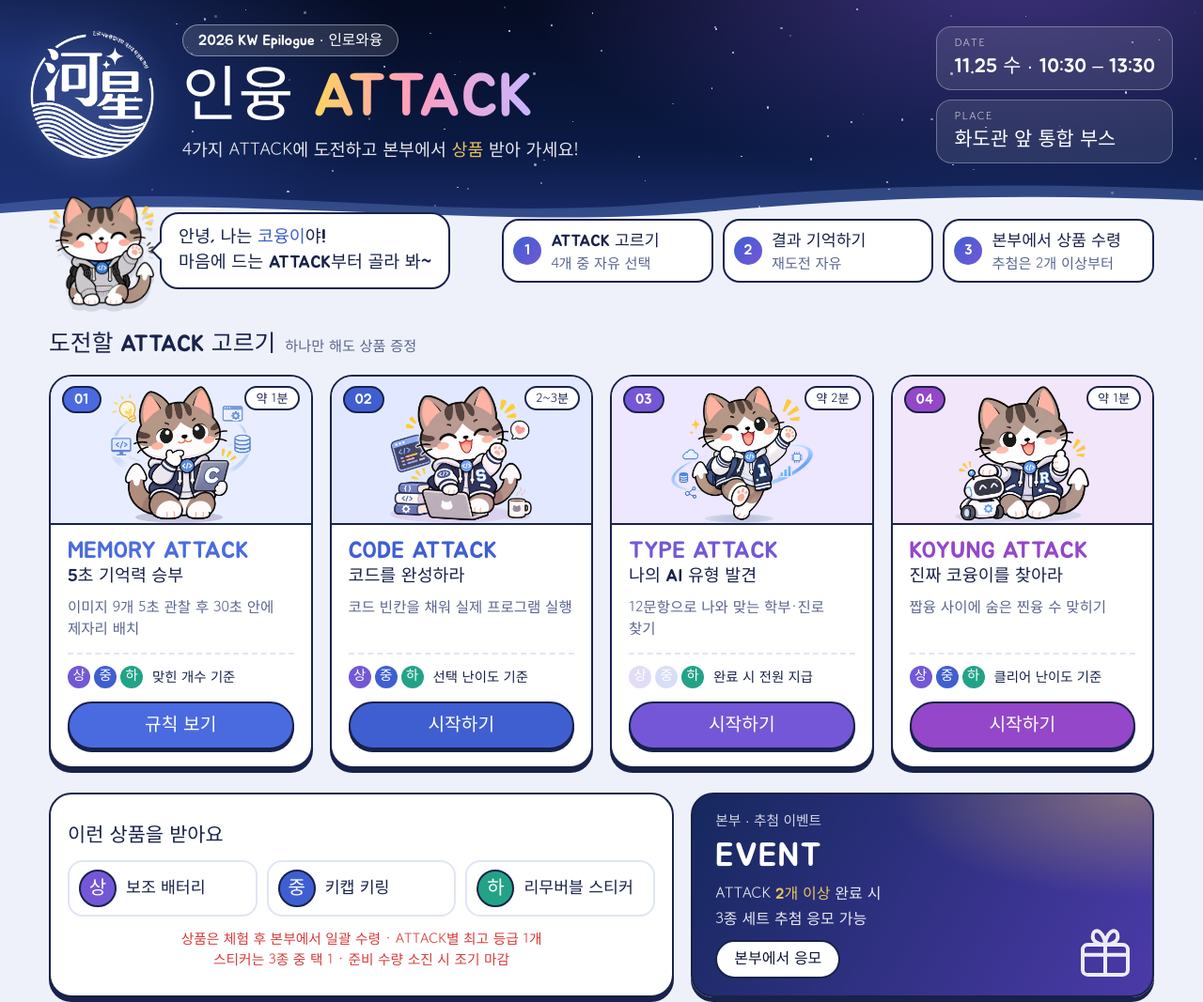
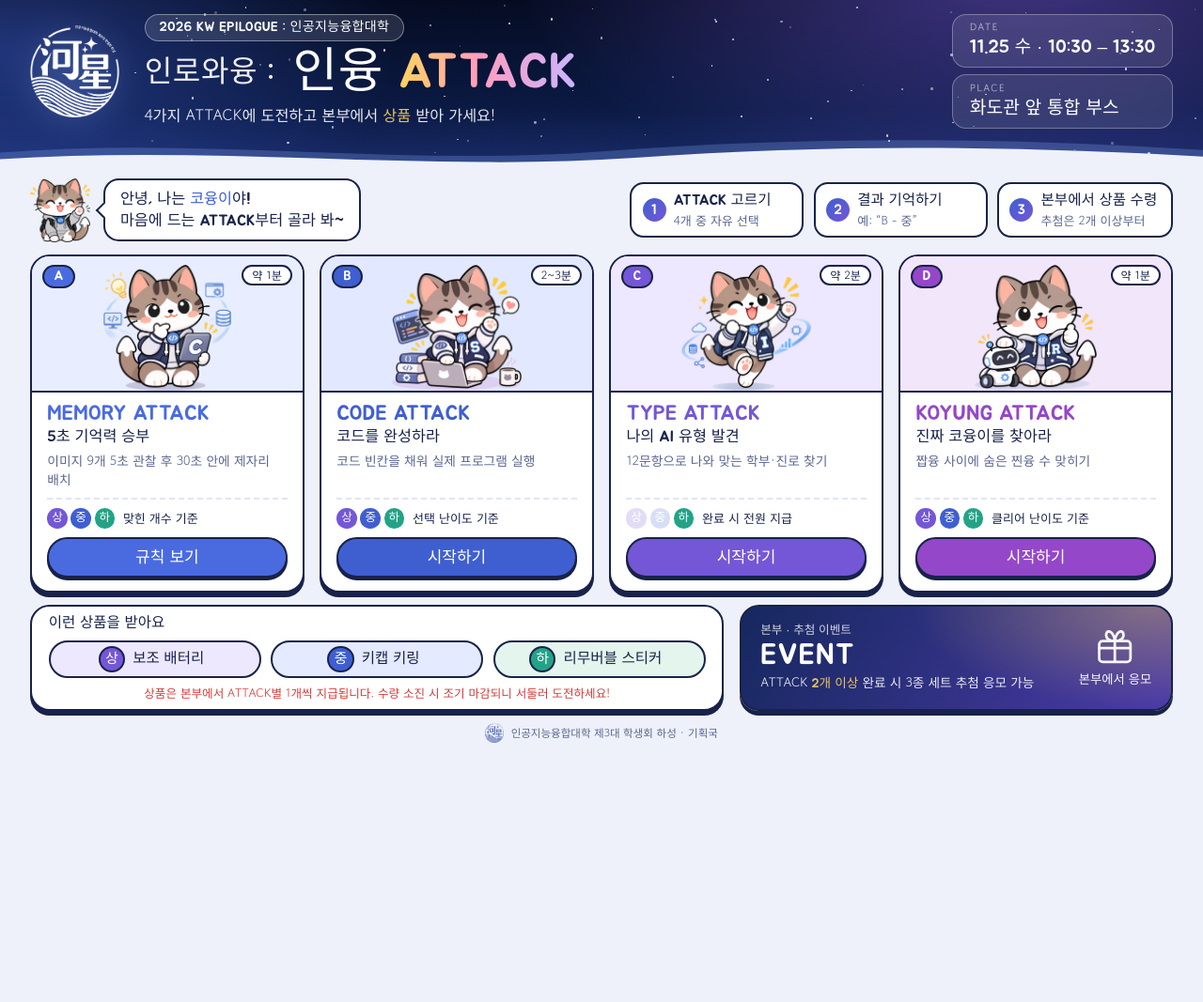
Before and after one commit to choikan/KW-AI-Booth, a plain HTML site: page index.html in a window 1280 px wide. Shown: the top 1067 px of the page at 94% size. After the commit the page ends 800 px from the top, so only its background shows below. Drawn offline with Linux system fonts and the light colour scheme; a web font is replaced by a local one.

Commit message:
26-11-22.02

```diff
--- a/index.html
+++ b/index.html
@@ -9,122 +9,126 @@
 <link rel="preconnect" href="https://fonts.googleapis.com">
 <link rel="preconnect" href="https://fonts.gstatic.com" crossorigin>
 <link href="https://fonts.googleapis.com/css2?family=Jua&family=Gowun+Dodum&display=swap" rel="stylesheet">
-<link rel="stylesheet" href="assets/common.css">
+<style>
+/* 표지용 둥근 글씨체: 카페24 써라운드 (무료 폰트, 안 불러와지면 Jua로 표시) */
+@font-face{font-family:"Cafe24Ssurround";src:url("https://fastly.jsdelivr.net/gh/projectnoonnu/noonfonts_2105_2@1.0/Cafe24Ssurround.woff") format("woff");font-weight:normal;font-display:swap}
+</style>
+<link rel="stylesheet" href="assets/common.css?v=1122">
 <style>
 *,*::before,*::after{box-sizing:border-box}
-html,body{min-height:100%}
-body{margin:0;background:var(--bg);color:var(--ink);font-family:"Gowun Dodum","Apple SD Gothic Neo","Malgun Gothic",system-ui,sans-serif;line-height:1.55;-webkit-tap-highlight-color:transparent}
+/* 화면 높이에 맞춰 전체 크기가 같이 줄고 늘어나요 (rem 기준) */
+html{font-size:clamp(11px,1.85vh,17px)}
+body{margin:0;background:var(--bg);color:var(--ink);font-family:"Gowun Dodum","Apple SD Gothic Neo","Malgun Gothic",system-ui,sans-serif;line-height:1.5;-webkit-tap-highlight-color:transparent}
 h1,h2,h3,.jua{font-family:"Jua","Apple SD Gothic Neo",sans-serif;font-weight:400}
+.page{min-height:100vh;display:flex;flex-direction:column}
 
 /* ---------- 밤하늘 헤더 ---------- */
-.sky{position:relative;overflow:hidden;color:#fff;padding:26px 32px 66px;
+.sky{position:relative;overflow:hidden;color:#fff;flex:none;padding:1rem 2.5vw 2.9rem;
   background:radial-gradient(900px 420px at 85% -20%,rgba(116,87,214,.55),transparent 60%),radial-gradient(700px 380px at 0% 30%,rgba(63,95,209,.45),transparent 60%),linear-gradient(180deg,#050C22 0%,#0B1A44 65%,#1A2C6B 100%)}
 .stars{position:absolute;inset:0;pointer-events:none}
 .stars i{position:absolute;border-radius:50%;background:#fff;opacity:.8;animation:tw 3s ease-in-out infinite}
 @keyframes tw{50%{opacity:.25}}
-.sky-in{position:relative;max-width:1240px;margin:0 auto;display:flex;align-items:center;gap:30px}
-.logo{width:132px;height:auto;flex:none;filter:drop-shadow(0 0 18px rgba(141,178,255,.45))}
+.sky-in{position:relative;max-width:1480px;margin:0 auto;display:flex;align-items:center;gap:1.8rem}
+.logo{height:6.6rem;width:auto;flex:none;filter:drop-shadow(0 0 18px rgba(141,178,255,.45))}
 .title{flex:1;min-width:0}
-.pill{display:inline-block;font-family:"Jua",sans-serif;font-size:.98rem;padding:4px 16px;border-radius:999px;background:rgba(255,255,255,.12);border:1.5px solid rgba(255,255,255,.4)}
-.sky h1{font-size:4rem;line-height:1;margin:12px 0 8px;letter-spacing:.01em}
+.pill{display:inline-block;font-family:"Cafe24Ssurround","Jua",sans-serif;letter-spacing:.02em;font-size:.95rem;padding:.2rem 1rem;border-radius:999px;background:rgba(255,255,255,.12);border:1.5px solid rgba(255,255,255,.4)}
+.sky h1{font-family:"Cafe24Ssurround","Jua",sans-serif;font-size:3.5rem;line-height:1.05;margin:.45rem 0 .35rem;letter-spacing:.01em}
+.sky h1 .pre{font-size:.62em;opacity:.92;vertical-align:.18em;margin-right:.1em}
 .sky h1 em{font-style:normal;background:linear-gradient(90deg,#FFD45C,#FF9DBE 45%,#C9B5FF);-webkit-background-clip:text;background-clip:text;color:transparent}
-.sky p{margin:0;opacity:.9;font-size:1.15rem}
-.sky p b{font-family:"Jua",sans-serif;font-weight:400;color:#FFD45C}
-.info{display:flex;flex-direction:column;gap:10px;flex:none}
-.info div{background:rgba(255,255,255,.1);border:1.5px solid rgba(255,255,255,.3);border-radius:16px;padding:8px 18px;min-width:230px}
+.sky p{margin:0;opacity:.9;font-size:1.1rem}
+.sky p b{font-family:"Cafe24Ssurround","Jua",sans-serif;font-weight:400;color:#FFD45C}
+.info{display:flex;flex-direction:column;gap:.5rem;flex:none}
+.info div{background:rgba(255,255,255,.1);border:1.5px solid rgba(255,255,255,.3);border-radius:1rem;padding:.35rem 1.2rem;min-width:15rem}
 .info small{display:block;font-size:.72rem;opacity:.7;letter-spacing:.12em}
 .info b{font-family:"Jua",sans-serif;font-weight:400;font-size:1.3rem}
-.wave{position:absolute;left:0;right:0;bottom:-1px;height:56px;display:block}
+.wave{position:absolute;left:0;bottom:-1px;width:100%;height:2.6rem;display:block}
 
 /* ---------- 본문 ---------- */
-.wrap{max-width:1240px;margin:-34px auto 0;padding:0 32px 40px;position:relative}
-.intro{display:grid;grid-template-columns:minmax(0,1fr) minmax(0,1.5fr);gap:20px;align-items:center;margin-bottom:22px}
-.hello{display:flex;align-items:center;gap:6px}
-.hello img{width:112px;height:auto;flex:none;filter:drop-shadow(0 6px 0 rgba(24,34,74,.12))}
-.say{position:relative;background:var(--surface);border:2.5px solid var(--line);border-radius:20px;padding:12px 18px;font-family:"Jua",sans-serif;font-size:1.15rem;line-height:1.45}
-.say::after{content:"";position:absolute;left:-9px;top:50%;margin-top:-7px;width:14px;height:14px;background:var(--surface);border-left:2.5px solid var(--line);border-bottom:2.5px solid var(--line);transform:rotate(45deg)}
+.wrap{flex:1;min-height:0;width:100%;max-width:calc(1480px + 5vw);margin:0 auto;padding:.7rem 2.5vw .6rem;display:flex;flex-direction:column;gap:.9rem}
+.intro{flex:none;display:flex;align-items:center;justify-content:space-between;gap:1.5rem}
+.hello{display:flex;align-items:center;gap:.9rem;flex:none}
+.hello img{height:4.6rem;width:auto;flex:none}
+.say{position:relative;background:var(--surface);border:2.5px solid var(--line);border-radius:1.1rem;padding:.6rem 1.1rem;font-family:"Jua",sans-serif;font-size:1.1rem;line-height:1.4;white-space:nowrap}
+.say::after{content:"";position:absolute;left:-.5rem;top:50%;margin-top:-.42rem;width:.84rem;height:.84rem;background:var(--surface);border-left:2.5px solid var(--line);border-bottom:2.5px solid var(--line);transform:rotate(45deg)}
 .say b{color:var(--blue);font-weight:400}
-.steps{list-style:none;margin:0;padding:0;display:grid;grid-template-columns:repeat(3,1fr);gap:10px;counter-reset:s}
-.steps li{counter-increment:s;background:var(--surface);border:2.5px solid var(--line);border-radius:18px;padding:10px 12px 10px 50px;position:relative;font-size:.95rem;line-height:1.35;min-height:64px;display:flex;flex-direction:column;justify-content:center}
-.steps li::before{content:counter(s);position:absolute;left:10px;top:50%;margin-top:-15px;width:30px;height:30px;border-radius:50%;background:var(--grad);color:#fff;font-family:"Jua",sans-serif;display:flex;align-items:center;justify-content:center}
-.steps b{display:block;font-family:"Jua",sans-serif;font-weight:400;font-size:1.08rem;color:var(--ink)}
-.steps span{color:var(--muted)}
+.steps{list-style:none;margin:0;padding:0;display:flex;gap:.7rem;counter-reset:s;flex:none}
+.steps li{counter-increment:s;background:var(--surface);border:2.5px solid var(--line);border-radius:1rem;padding:.5rem 1rem .5rem 3rem;position:relative;line-height:1.3;min-width:12.5rem}
+.steps li::before{content:counter(s);position:absolute;left:.75rem;top:50%;margin-top:-.85rem;width:1.7rem;height:1.7rem;border-radius:50%;background:var(--grad);color:#fff;font-family:"Jua",sans-serif;display:flex;align-items:center;justify-content:center}
+.steps b{display:block;font-family:"Jua",sans-serif;font-weight:400;font-size:1.05rem;color:var(--ink)}
+.steps span{color:var(--muted);font-size:.88rem}
 
-.sec{display:flex;flex-wrap:wrap;align-items:baseline;column-gap:10px;row-gap:2px;margin:0 0 12px}
-.sec h2{margin:0;font-size:1.55rem}
-.sec span{color:var(--muted);font-size:.95rem}
-
-.zones{display:grid;grid-template-columns:repeat(4,1fr);gap:18px}
-.zone{--c:var(--blue);--soft-c:#E4E9FF;display:flex;flex-direction:column;text-decoration:none;color:var(--ink);background:var(--surface);border:2.5px solid var(--line);border-radius:24px;overflow:hidden;box-shadow:0 5px 0 var(--line);transition:transform .12s,box-shadow .12s}
+.zones{flex:1;min-height:0;display:grid;grid-template-columns:repeat(4,1fr);gap:1.1rem}
+.zone{--c:var(--blue);--soft-c:#E4E9FF;min-height:0;display:flex;flex-direction:column;text-decoration:none;color:var(--ink);background:var(--surface);border:2.5px solid var(--line);border-radius:1.4rem;overflow:hidden;box-shadow:0 5px 0 var(--line);transition:transform .12s,box-shadow .12s}
 .zone:hover{transform:translateY(-4px);box-shadow:0 9px 0 var(--line)}
 .zone:active{transform:translateY(5px);box-shadow:0 0 0 var(--line)}
 .zone:focus-visible{outline:4px solid var(--violet);outline-offset:4px}
-.zone .pic{position:relative;height:158px;display:flex;align-items:flex-end;justify-content:center;border-bottom:2.5px solid var(--line);background:var(--soft-c)}
-.zone .pic img{height:146px;width:auto;max-width:86%;object-fit:contain}
-.zone .num{position:absolute;left:12px;top:10px;font-family:"Jua",sans-serif;font-size:.95rem;color:#fff;background:var(--c);border:2px solid var(--line);border-radius:999px;padding:1px 11px}
-.zone .time{position:absolute;right:12px;top:10px;font-size:.82rem;background:var(--surface);border:2px solid var(--line);border-radius:999px;padding:1px 10px}
-.zone .body{flex:1;display:flex;flex-direction:column;padding:14px 18px 18px}
-.zone .en{font-family:"Jua",sans-serif;font-size:1.55rem;line-height:1.1;color:var(--c);letter-spacing:.01em}
-.zone h3{font-size:1.15rem;line-height:1.3;margin:2px 0 8px}
-.zone p{margin:0 0 14px;color:var(--muted);font-size:.97rem;line-height:1.5}
-.zone .gift{margin-top:auto;display:flex;align-items:center;gap:10px;padding-top:12px;border-top:2px dashed var(--soft);font-size:.9rem;color:var(--ink)}
-.zone .gift .chips{display:flex;gap:4px;flex:none}
-.gift .off{opacity:.2}
-.zone .gift i{font-style:normal;font-family:"Jua",sans-serif;font-size:.9rem;color:#fff;width:24px;height:24px;border-radius:50%;display:inline-flex;align-items:center;justify-content:center}
-.gift .g3{background:var(--violet)} .gift .g2{background:var(--blue)} .gift .g1{background:var(--ok)}
-.zone .btn{padding-top:14px}
-.zone .btn span{display:block;text-align:center;font-family:"Jua",sans-serif;font-size:1.2rem;color:#fff;background:var(--c);border:2.5px solid var(--line);border-radius:999px;padding:9px;box-shadow:0 3px 0 var(--line)}
+.zone .pic{position:relative;flex:1;min-height:5rem;display:flex;align-items:flex-end;justify-content:center;border-bottom:2.5px solid var(--line);background:var(--soft-c);padding-top:.6rem}
+.zone .pic img{height:100%;max-height:15rem;width:auto;max-width:86%;object-fit:contain}
+.zone .num{position:absolute;left:.75rem;top:.6rem;font-family:"Jua",sans-serif;font-size:.95rem;color:#fff;background:var(--c);border:2px solid var(--line);border-radius:999px;padding:0 .7rem}
+.zone .time{position:absolute;right:.75rem;top:.6rem;font-size:.82rem;background:var(--surface);border:2px solid var(--line);border-radius:999px;padding:0 .6rem}
+.zone .body{flex:none;display:flex;flex-direction:column;padding:.7rem 1.1rem .9rem}
+.zone .en{font-family:"Jua",sans-serif;font-size:1.5rem;line-height:1.1;color:var(--c);letter-spacing:.01em}
+.zone h3{font-size:1.1rem;line-height:1.3;margin:.15rem 0 .35rem}
+.zone p{margin:0 0 .6rem;color:var(--muted);font-size:.93rem;line-height:1.45;min-height:2.9em}
+.zone .gift{display:flex;align-items:center;gap:.6rem;padding-top:.65rem;border-top:2px dashed var(--soft);font-size:.88rem;color:var(--ink)}
+.zone .gift .chips{display:flex;gap:.25rem;flex:none}
+.zone .gift i{font-style:normal;font-family:"Jua",sans-serif;font-size:.85rem;color:#fff;width:1.45rem;height:1.45rem;border-radius:50%;display:inline-flex;align-items:center;justify-content:center}
+.gift .g3{background:var(--violet)} .gift .g2{background:var(--blue)} .gift .g1{background:var(--ok)} .gift .off{opacity:.2}
+.zone .btn{padding-top:.65rem}
+.zone .btn span{display:block;text-align:center;font-family:"Jua",sans-serif;font-size:1.15rem;color:#fff;background:var(--c);border:2.5px solid var(--line);border-radius:999px;padding:.45rem;box-shadow:0 3px 0 var(--line)}
 .za{--c:#4A6BE0;--soft-c:#E8EEFF} .zb{--c:var(--blue);--soft-c:#E2E8FF}
 .zc{--c:var(--violet);--soft-c:#EDE7FF} .zd{--c:#9447C9;--soft-c:#F2E6FB}
 
-.bottom{display:grid;grid-template-columns:minmax(0,1.35fr) minmax(0,1fr);gap:18px;margin-top:26px;align-items:stretch}
-.prizes{display:flex;flex-direction:column;justify-content:center;background:var(--surface);border:2.5px solid var(--line);border-radius:24px;padding:16px 18px;box-shadow:0 5px 0 var(--line)}
-.prizes h2{margin:0 0 10px;font-size:1.3rem}
-.plist span{min-width:0}
-.plist{display:grid;grid-template-columns:repeat(3,1fr);gap:10px}
-.plist div{display:flex;align-items:center;gap:10px;border:2px solid var(--soft);border-radius:16px;padding:8px 10px}
-.plist i{flex:none;font-style:normal;font-family:"Jua",sans-serif;font-size:1.25rem;color:#fff;width:40px;height:40px;border-radius:50%;display:flex;align-items:center;justify-content:center;border:2px solid var(--line)}
-.plist b{display:block;font-family:"Jua",sans-serif;font-weight:400;font-size:1.08rem;line-height:1.2}
-.plist small{color:var(--muted);font-size:.8rem}
-.prizes .fine{margin:12px 0 0;text-align:center;font-size:.92rem;line-height:1.5;color:#D93A3A}
+.bottom{flex:none;display:grid;grid-template-columns:minmax(0,1.6fr) minmax(0,1fr);gap:1.1rem;align-items:stretch}
+.prizes{display:flex;flex-direction:column;justify-content:center;gap:.5rem;background:var(--surface);border:2.5px solid var(--line);border-radius:1.4rem;padding:.65rem 1.2rem .6rem;box-shadow:0 5px 0 var(--line)}
+.prizes h2{margin:0;font-size:1.05rem;line-height:1.2}
+.plist{display:grid;grid-template-columns:repeat(3,1fr);gap:.7rem}
+.plist div{--pc:var(--ok);--ps:#E3F5EC;display:flex;align-items:center;justify-content:center;gap:.55rem;background:var(--ps);border:2px solid var(--line);border-radius:999px;padding:.3rem .8rem .3rem .3rem}
+.plist .pv{--pc:var(--violet);--ps:#EEE8FF} .plist .pb{--pc:var(--blue);--ps:#E4EAFF}
+.plist i{flex:none;font-style:normal;font-family:"Jua",sans-serif;font-size:1rem;color:#fff;width:1.9rem;height:1.9rem;border-radius:50%;display:flex;align-items:center;justify-content:center;background:var(--pc);border:2px solid var(--line)}
+.plist b{font-family:"Jua",sans-serif;font-weight:400;font-size:1.05rem;line-height:1.2;white-space:nowrap}
+.prizes .fine{margin:0;text-align:center;font-size:.85rem;line-height:1.3;color:#D93A3A;white-space:nowrap;overflow:hidden;text-overflow:ellipsis}
+.exit{display:flex;align-items:center;gap:1.2rem;color:#fff;border:2.5px solid var(--line);border-radius:1.4rem;padding:.6rem 1.4rem;box-shadow:0 5px 0 var(--line);position:relative;overflow:hidden;
+  background:radial-gradient(420px 180px at 95% 0%,rgba(255,212,92,.35),transparent 60%),linear-gradient(120deg,#16285E,#4B3AA8)}
+.exit .tx{flex:1;min-width:0}
+.exit .tagx{font-family:"Jua",sans-serif;font-size:.85rem;opacity:.8}
+.exit h3{margin:0;font-size:2.1rem;line-height:1.05;letter-spacing:.04em}
+.exit p{margin:.2rem 0 0;opacity:.9;font-size:.92rem;line-height:1.4}
+.exit p b{color:#FFD45C;font-weight:400;font-family:"Jua",sans-serif}
+.exit .cta{flex:none;display:flex;flex-direction:column;align-items:center;gap:.3rem;font-family:"Jua",sans-serif;font-size:.9rem;opacity:.95}
+.exit .cta svg{width:3rem;height:3rem}
+footer{flex:none;display:flex;align-items:center;justify-content:center;gap:.5rem;color:var(--muted);font-size:.78rem}
+footer img{height:1.4rem}
 
-.exit{display:flex;flex-direction:column;justify-content:center;gap:6px;text-decoration:none;color:#fff;border:2.5px solid var(--line);border-radius:24px;padding:18px 24px;box-shadow:0 5px 0 var(--line);position:relative;overflow:hidden;
-  background:radial-gradient(420px 180px at 95% 0%,rgba(255,212,92,.35),transparent 60%),linear-gradient(120deg,#16285E,#4B3AA8)}
-.exit .tagx{font-family:"Jua",sans-serif;font-size:.92rem;opacity:.8}
-.exit h3{margin:0;font-size:2.2rem;line-height:1.1;letter-spacing:.04em}
-.exit p{margin:0;opacity:.9;font-size:1rem}
-.exit p b{color:#FFD45C;font-weight:400;font-family:"Jua",sans-serif}
-.exit .cta{align-self:flex-start;margin-top:6px;background:#fff;color:var(--night);font-family:"Jua",sans-serif;font-size:1.15rem;border-radius:999px;padding:8px 24px;border:2.5px solid var(--line);box-shadow:none;font-size:1rem;padding:6px 18px}
-.exit svg{position:absolute;right:18px;bottom:14px;opacity:.9}
-footer{display:flex;align-items:center;justify-content:center;gap:10px;color:var(--muted);font-size:.9rem;margin-top:28px}
-footer img{width:34px}
-
-/* 작은 화면 */
-@media (max-width:1100px){
+/* 작은 화면(휴대폰·세로 화면)은 원래대로 스크롤 */
+@media (min-width:1000px) and (min-height:560px){ .page{height:100vh} }
+@media (max-width:999px){
+  html{font-size:15px}
+  .intro{flex-direction:column;align-items:stretch}
+  .steps{flex-direction:column}.steps li{min-width:0}
   .zones{grid-template-columns:repeat(2,1fr)}
-  .intro{grid-template-columns:1fr}
+  .zone .pic{flex:none;height:150px}
+  .bottom{grid-template-columns:1fr}
 }
-@media (max-width:860px){ .bottom{grid-template-columns:1fr} }
-@media (max-width:760px){
-  .sky{padding:22px 18px 58px}.sky-in{flex-direction:column;text-align:center;gap:14px}.logo{width:104px}.sky h1{font-size:3rem}
+@media (max-width:640px){
+  .sky{padding:1.2rem 1rem 3rem}.sky-in{flex-direction:column;text-align:center;gap:.8rem}.logo{height:90px}.sky h1{font-size:3rem}
   .info{flex-direction:row;flex-wrap:wrap;justify-content:center}.info div{min-width:0;text-align:left}
-  .wrap{padding:0 16px 32px}.say{font-size:1.02rem}.hello img{width:90px}
-  .steps{grid-template-columns:1fr}
-  .plist{grid-template-columns:1fr}
+  .wrap{padding:.8rem 1rem 1rem}.say{white-space:normal;font-size:1rem}
+  .zones{grid-template-columns:1fr}
+  .plist{grid-template-columns:1fr}.prizes .fine{white-space:normal}
 }
-@media (max-width:520px){ .zones{grid-template-columns:1fr} }
 @media (prefers-reduced-motion: reduce){.stars i{animation:none}.zone{transition:none}}
 </style>
 </head>
 <body>
-
+<div class="page">
 <header class="sky">
   <div class="stars" id="stars" aria-hidden="true"></div>
   <div class="sky-in">
     <img class="logo" src="assets/img/logo-white.png" alt="인공지능융합대학 제3대 학생회 하성 로고">
     <div class="title">
-      <span class="pill">2026 KW Epilogue · 인로와융</span>
-      <h1>인융 <em>ATTACK</em></h1>
+      <span class="pill">2026 KW EPILOGUE : 인공지능융합대학</span>
+      <h1><span class="pre">인로와융 :</span> 인융 <em>ATTACK</em></h1>
       <p>4가지 ATTACK에 도전하고 본부에서 <b>상품</b> 받아 가세요!</p>
     </div>
     <div class="info">
@@ -146,15 +150,14 @@ footer img{width:34px}
     </div>
     <ol class="steps">
       <li><b>ATTACK 고르기</b><span>4개 중 자유 선택</span></li>
-      <li><b>결과 기억하기</b><span>재도전 자유</span></li>
+      <li><b>결과 기억하기</b><span>예: “B - 중”</span></li>
       <li><b>본부에서 상품 수령</b><span>추첨은 2개 이상부터</span></li>
     </ol>
   </div>
 
-  <div class="sec"><h2>도전할 ATTACK 고르기</h2><span>하나만 해도 상품 증정</span></div>
   <div class="zones">
     <a class="zone za" href="ram/">
-      <div class="pic"><span class="num">01</span><span class="time">약 1분</span><img src="assets/img/koyung-ce.webp" alt=""></div>
+      <div class="pic"><span class="num">A</span><span class="time">약 1분</span><img src="assets/img/koyung-ce.webp" alt=""></div>
       <div class="body">
         <div class="en">MEMORY ATTACK</div>
         <h3>5초 기억력 승부</h3>
@@ -164,7 +167,7 @@ footer img{width:34px}
       </div>
     </a>
     <a class="zone zb" href="coding/">
-      <div class="pic"><span class="num">02</span><span class="time">2~3분</span><img src="assets/img/koyung-sw.webp" alt=""></div>
+      <div class="pic"><span class="num">B</span><span class="time">2~3분</span><img src="assets/img/koyung-sw.webp" alt=""></div>
       <div class="body">
         <div class="en">CODE ATTACK</div>
         <h3>코드를 완성하라</h3>
@@ -174,7 +177,7 @@ footer img{width:34px}
       </div>
     </a>
     <a class="zone zc" href="major/">
-      <div class="pic"><span class="num">03</span><span class="time">약 2분</span><img src="assets/img/koyung-if.webp" alt=""></div>
+      <div class="pic"><span class="num">C</span><span class="time">약 2분</span><img src="assets/img/koyung-if.webp" alt=""></div>
       <div class="body">
         <div class="en">TYPE ATTACK</div>
         <h3>나의 AI 유형 발견</h3>
@@ -184,7 +187,7 @@ footer img{width:34px}
       </div>
     </a>
     <a class="zone zd" href="jjinyung/">
-      <div class="pic"><span class="num">04</span><span class="time">약 1분</span><img src="assets/img/koyung-rb.webp" alt=""></div>
+      <div class="pic"><span class="num">D</span><span class="time">약 1분</span><img src="assets/img/koyung-rb.webp" alt=""></div>
       <div class="body">
         <div class="en">KOYUNG ATTACK</div>
         <h3>진짜 코융이를 찾아라</h3>
@@ -199,23 +202,25 @@ footer img{width:34px}
     <section class="prizes" aria-labelledby="ptitle">
       <h2 id="ptitle">이런 상품을 받아요</h2>
       <div class="plist">
-        <div><i style="background:var(--violet)">상</i><span><b>보조 배터리</b></span></div>
-        <div><i style="background:var(--blue)">중</i><span><b>키캡 키링</b></span></div>
-        <div><i style="background:var(--ok)">하</i><span><b>리무버블 스티커</b></span></div>
+        <div class="pv"><i>상</i><b>보조 배터리</b></div>
+        <div class="pb"><i>중</i><b>키캡 키링</b></div>
+        <div class="pg"><i>하</i><b>리무버블 스티커</b></div>
       </div>
-      <p class="fine">상품은 체험 후 본부에서 일괄 수령 · ATTACK별 최고 등급 1개<br>스티커는 3종 중 택 1 · 준비 수량 소진 시 조기 마감</p>
+      <p class="fine">상품은 본부에서 ATTACK별 1개씩 지급됩니다. 수량 소진 시 조기 마감되니 서둘러 도전하세요!</p>
     </section>
     <div class="exit">
-      <div class="tagx">본부 · 추첨 이벤트</div>
-      <h3>EVENT</h3>
-      <p>ATTACK <b>2개 이상</b> 완료 시<br>3종 세트 추첨 응모 가능</p>
-      <span class="cta">본부에서 응모</span>
-      <svg width="64" height="64" viewBox="0 0 24 24" fill="none" stroke="#fff" stroke-width="1.5" stroke-linecap="round" stroke-linejoin="round" aria-hidden="true"><rect x="3" y="9" width="18" height="12" rx="2"/><path d="M3 13h18M12 9v12"/><path d="M8.5 3.5c1.5 0 3.5 2.5 3.5 5.5-3 0-5-1.6-5-3.2 0-1.3.6-2.3 1.5-2.3zM15.5 3.5c-1.5 0-3.5 2.5-3.5 5.5 3 0 5-1.6 5-3.2 0-1.3-.6-2.3-1.5-2.3z"/></svg>
+      <div class="tx">
+        <div class="tagx">본부 · 추첨 이벤트</div>
+        <h3>EVENT</h3>
+        <p>ATTACK <b>2개 이상</b> 완료 시 3종 세트 추첨 응모 가능</p>
+      </div>
+      <div class="cta"><svg viewBox="0 0 24 24" fill="none" stroke="#fff" stroke-width="1.5" stroke-linecap="round" stroke-linejoin="round" aria-hidden="true"><rect x="3" y="9" width="18" height="12" rx="2"/><path d="M3 13h18M12 9v12"/><path d="M8.5 3.5c1.5 0 3.5 2.5 3.5 5.5-3 0-5-1.6-5-3.2 0-1.3.6-2.3 1.5-2.3zM15.5 3.5c-1.5 0-3.5 2.5-3.5 5.5 3 0 5-1.6 5-3.2 0-1.3-.6-2.3-1.5-2.3z"/></svg>본부에서 응모</div>
     </div>
   </div>
 
   <footer><img src="assets/img/logo-blue.png" alt="">인공지능융합대학 제3대 학생회 하성 · 기획국</footer>
 </main>
+</div>
 
 <script>
 (function(){
```
Also changed, not shown: assets/booth.js (+8 -10 lines), assets/common.css (+11 -11 lines), coding/index.html (+5 -5 lines), jjinyung/index.html (+50 -19 lines), major/index.html (+5 -5 lines), raffle/index.html (+3 -3 lines), ram/index.html (+6 -6 lines).
